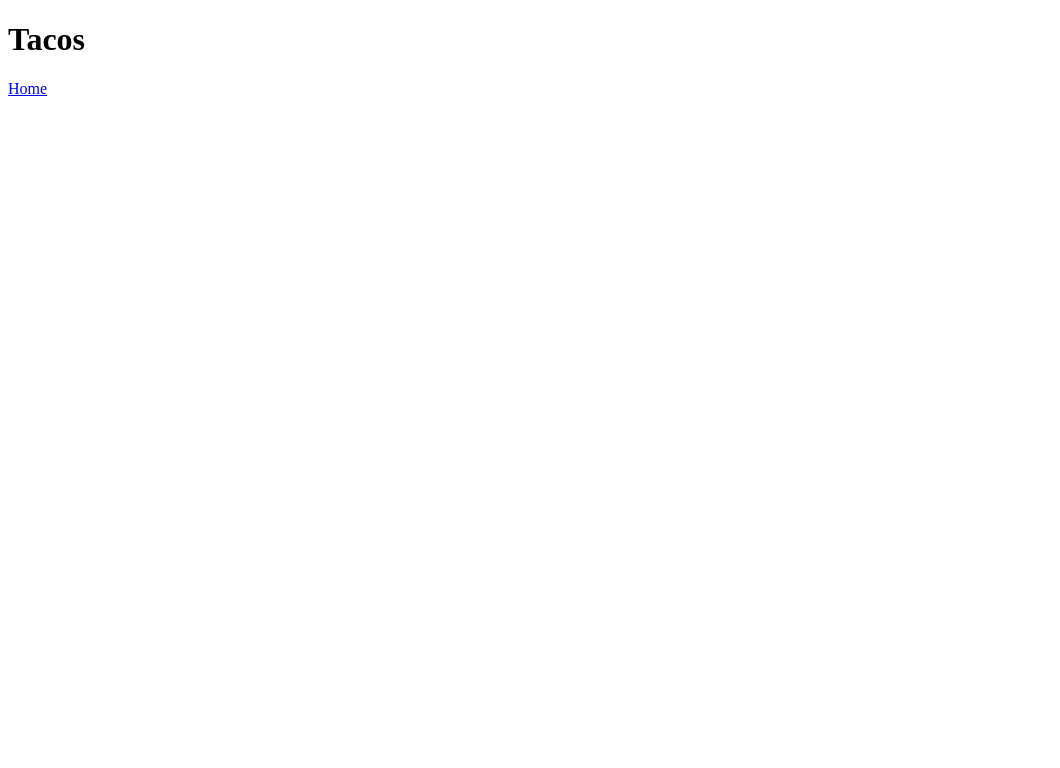
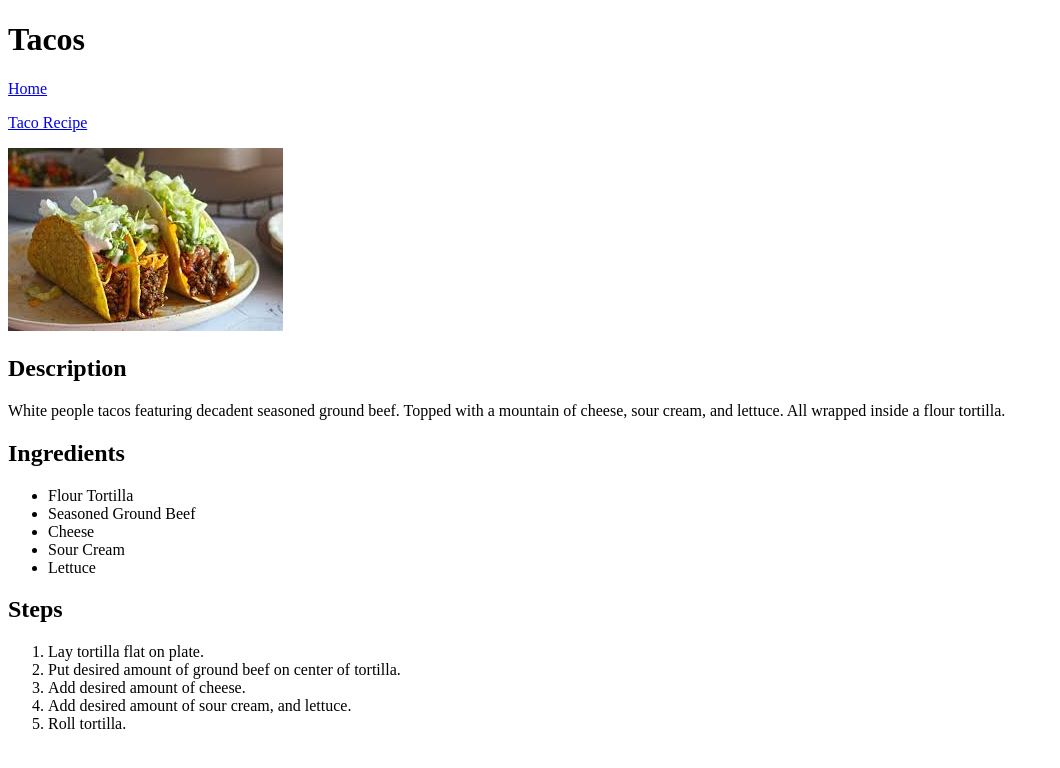
Before and after one commit to DRPBaXTeR/odin-recipes, a plain HTML site: page recipes/tacos.html in a window 1280 px wide. Shown: the whole page, without its empty margins (0-1060 px from the left). Drawn offline with Linux system fonts and the light colour scheme.

Commit message:
Add image folder and taco recipe content

```diff
--- a/recipes/tacos.html
+++ b/recipes/tacos.html
@@ -10,6 +10,33 @@
 <body>
     <h1>Tacos</h1>
     <p><a href="../index.html">Home</a></p>
+
+    <p><a href="https://www.allrecipes.com/recipe/242342/fiesta-slow-cooker-shredded-chicken-tacos/">Taco Recipe</a></p>
+
+    <img src="../images/tacos.jpeg" alt="3 beef tacos on a plate">
+
+    <h2>Description</h2>
+
+    <p>White people tacos featuring decadent seasoned ground beef. Topped with a mountain of cheese, sour cream, and
+        lettuce. All wrapped inside a flour tortilla.</p>
+
+    <h2>Ingredients</h2>
+    <ul>
+        <li>Flour Tortilla</li>
+        <li>Seasoned Ground Beef</li>
+        <li>Cheese</li>
+        <li>Sour Cream</li>
+        <li>Lettuce</li>
+    </ul>
+
+    <h2>Steps</h2>
+    <ol>
+        <li>Lay tortilla flat on plate.</li>
+        <li>Put desired amount of ground beef on center of tortilla.</li>
+        <li>Add desired amount of cheese.</li>
+        <li>Add desired amount of sour cream, and lettuce.</li>
+        <li>Roll tortilla.</li>
+    </ol>
 </body>
 
 </html>
```
Also changed, not shown: index.html (+1 -1 lines), images/tacos.jpeg (added).
